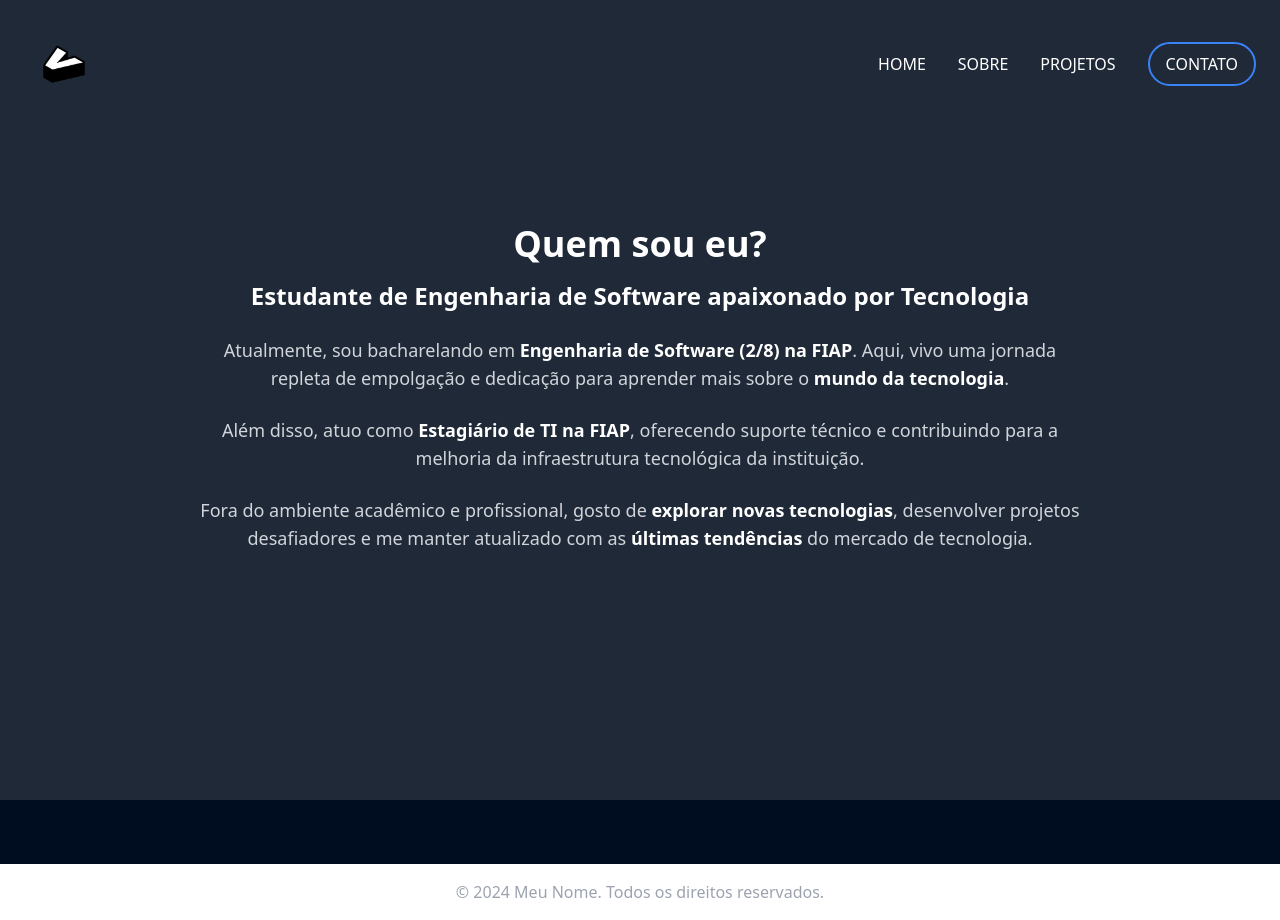
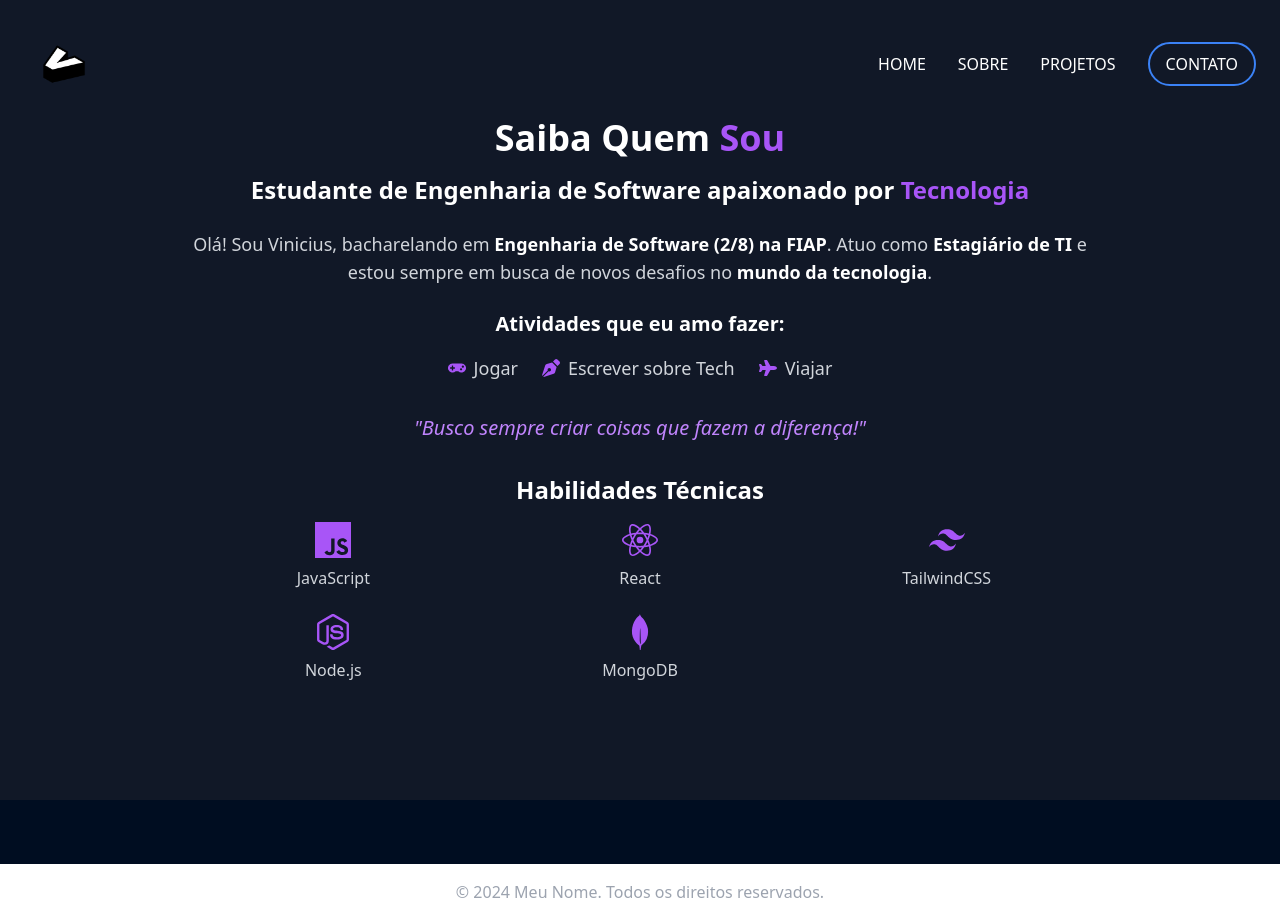
Before and after one commit to ViniciusCastroo/portfolio-web, a React (Vite) app in the folder meu-portfolio/: page /sobre in a window 1280 px wide. Built offline with nearby package versions, Linux system fonts and the light colour scheme.

Commit message:
addobres contato/

```diff
--- a/meu-portfolio/package.json
+++ b/meu-portfolio/package.json
@@ -15,6 +15,7 @@
     "@fortawesome/react-fontawesome": "^0.2.2",
     "react": "^18.3.1",
     "react-dom": "^18.3.1",
+    "react-icons": "^5.3.0",
     "react-router-dom": "^6.26.2",
     "react-tsparticles": "^2.9.3",
     "styled-components": "^6.1.13",
--- a/meu-portfolio/src/pages/Contato.jsx
+++ b/meu-portfolio/src/pages/Contato.jsx
@@ -1,13 +1,71 @@
-import React from 'react';
+import { FaLinkedin, FaInstagram, FaEnvelope } from 'react-icons/fa';
 
 const Contato = () => {
-    return (
+  return (
+    <section className="bg-dark-blue text-gray-300 min-h-screen flex justify-center items-center p-6">
+      <div className="max-w-4xl w-full grid grid-cols-1 md:grid-cols-2 gap-6">
+        {/* Lado esquerdo - Informações de contato */}
         <div>
-            <h2>Contato</h2>
-            <p>Entre em contato através do formulário abaixo.</p>
-            {/* Adicione seu formulário de contato aqui */}
+          <h2 className="text-4xl font-bold mb-4 text-blue-600">Vamos conversar</h2>
+          <p className="mb-4">Tem alguma dúvida? Envie-me uma mensagem aqui! Eu respondo rapidamente (dentro de 48 horas).</p>
+          <p className="font-bold mb-4">Maneiras adicionais de entrar em contato:</p>
+
+          <ul className="space-y-4">
+            <li className="flex items-center">
+              <FaLinkedin className="text-blue-600 mr-2" />
+              <a href="https://linkedin.com/in/prasad-chavan2003" target="_blank" className="text-blue-600 hover:underline">/in/prasad-chavan2003/</a>
+            </li>
+            <li className="flex items-center">
+              <FaEnvelope className="text-red-600 mr-2" />
+              <a href="mailto:vi230206@gmail.com" className="text-red-600 hover:underline">Vi230206@gmail.com</a>
+            </li>
+            <li className="flex items-center">
+              <FaInstagram className="text-white-600 mr-2" />
+              <a href="https://instagram.com/pranshufeels_" target="_blank" className="text-white-600 hover:underline">@pranshufeels_</a>
+            </li>
+          </ul>
         </div>
-    );
+
+        {/* Lado direito - Formulário de contato */}
+        <div className="bg-white shadow-lg rounded-lg p-6">
+          <form className="space-y-4">
+            <div>
+              <label className="block text-gray-700 mb-1">Nome</label>
+              <input
+                type="text"
+                className="w-full p-2 border border-gray-300 rounded focus:outline-none focus:ring focus:ring-blue-300"
+                placeholder="Nome"
+              />
+            </div>
+
+            <div>
+              <label className="block text-gray-700 mb-1">Endereço eletrônico</label>
+              <input
+                type="email"
+                className="w-full p-2 border border-gray-300 rounded focus:outline-none focus:ring focus:ring-blue-300"
+                placeholder="Endereço eletrônico"
+              />
+            </div>
+
+            <div>
+              <label className="block text-gray-700 mb-1">Mensagem</label>
+              <textarea
+                className="w-full p-2 border border-gray-300 rounded focus:outline-none focus:ring focus:ring-blue-300"
+                placeholder="Mensagem"
+              />
+            </div>
+
+            <button
+              type="submit"
+              className="w-full bg-blue-600 text-white p-2 rounded hover:bg-blue-700 transition duration-200"
+            >
+              Enviar <span className="ml-2">✉️</span>
+            </button>
+          </form>
+        </div>
+      </div>
+    </section>
+  );
 };
 
-export default Contato; // Certifique-se de que esta linha está presente
+export default Contato;
--- a/meu-portfolio/src/pages/Sobre.jsx
+++ b/meu-portfolio/src/pages/Sobre.jsx
@@ -1,26 +1,65 @@
-// src/components/Sobre.js
+import { FaGamepad, FaPenNib, FaPlane } from 'react-icons/fa'; // Adicionei ícones para hobbies
+import { SiJavascript, SiReact, SiTailwindcss, SiNodedotjs, SiMongodb } from 'react-icons/si'; // Corrigi o nome do ícone de Node.js
+
 const Sobre = () => {
   return (
-    <section className="bg-gray-800 text-gray-300 min-h-screen flex flex-col justify-center items-center p-6">
+    <section className="bg-gray-900 text-gray-300 min-h-screen flex flex-col justify-center items-center p-6">
       <div className="max-w-4xl text-center">
         <h2 className="text-4xl font-bold mb-4 text-white">
-          Quem sou eu?
+          Saiba Quem <span className="text-purple-500">Sou</span>
         </h2>
         <h3 className="text-2xl font-semibold mb-6 text-white">
-          Estudante de Engenharia de Software apaixonado por Tecnologia
+          Estudante de Engenharia de Software apaixonado por <span className="text-purple-500">Tecnologia</span>
         </h3>
         <p className="text-lg mb-6">
-          Atualmente, sou bacharelando em <span className="text-white font-semibold">Engenharia de Software (2/8) na FIAP</span>.
-          Aqui, vivo uma jornada repleta de empolgação e dedicação para aprender mais sobre o
-          <span className="text-white font-semibold"> mundo da tecnologia</span>.
+          Olá! Sou Vinicius, bacharelando em <span className="text-white font-semibold">Engenharia de Software (2/8) na FIAP</span>.
+          Atuo como <span className="text-white font-semibold">Estagiário de TI</span> e estou sempre em busca de novos desafios no <span className="text-white font-semibold">mundo da tecnologia</span>.
         </p>
-        <p className="text-lg mb-6">
-          Além disso, atuo como <span className="text-white font-semibold">Estagiário de TI na FIAP</span>, oferecendo suporte técnico e contribuindo para a melhoria da infraestrutura tecnológica da instituição.
-        </p>
-        <p className="text-lg mb-6">
-          Fora do ambiente acadêmico e profissional, gosto de <span className="text-white font-semibold">explorar novas tecnologias</span>,
-          desenvolver projetos desafiadores e me manter atualizado com as <span className="text-white font-semibold">últimas tendências</span> do mercado de tecnologia.
-        </p>
+
+        <div className="mb-8">
+          <h4 className="text-xl font-semibold mb-4 text-white">Atividades que eu amo fazer:</h4>
+          <ul className="flex justify-center space-x-6 text-lg">
+            <li className="flex items-center">
+              <FaGamepad className="text-purple-500 mr-2" /> Jogar
+            </li>
+            <li className="flex items-center">
+              <FaPenNib className="text-purple-500 mr-2" /> Escrever sobre Tech
+            </li>
+            <li className="flex items-center">
+              <FaPlane className="text-purple-500 mr-2" /> Viajar
+            </li>
+          </ul>
+        </div>
+
+        <blockquote className="text-xl italic font-light text-purple-400 mb-8">
+          "Busco sempre criar coisas que fazem a diferença!"
+        </blockquote>
+
+        <div>
+          <h4 className="text-2xl font-semibold text-white mb-4">Habilidades Técnicas</h4>
+          <div className="grid grid-cols-3 gap-6">
+            <div className="flex flex-col items-center">
+              <SiJavascript className="text-4xl text-purple-500 mb-2" />
+              <span>JavaScript</span>
+            </div>
+            <div className="flex flex-col items-center">
+              <SiReact className="text-4xl text-purple-500 mb-2" />
+              <span>React</span>
+            </div>
+            <div className="flex flex-col items-center">
+              <SiTailwindcss className="text-4xl text-purple-500 mb-2" />
+              <span>TailwindCSS</span>
+            </div>
+            <div className="flex flex-col items-center">
+              <SiNodedotjs className="text-4xl text-purple-500 mb-2" />
+              <span>Node.js</span>
+            </div>
+            <div className="flex flex-col items-center">
+              <SiMongodb className="text-4xl text-purple-500 mb-2" />
+              <span>MongoDB</span>
+            </div>
+          </div>
+        </div>
       </div>
     </section>
   );
```
Also changed, not shown: 1 other file (tests, documents, lock files or other folders).
